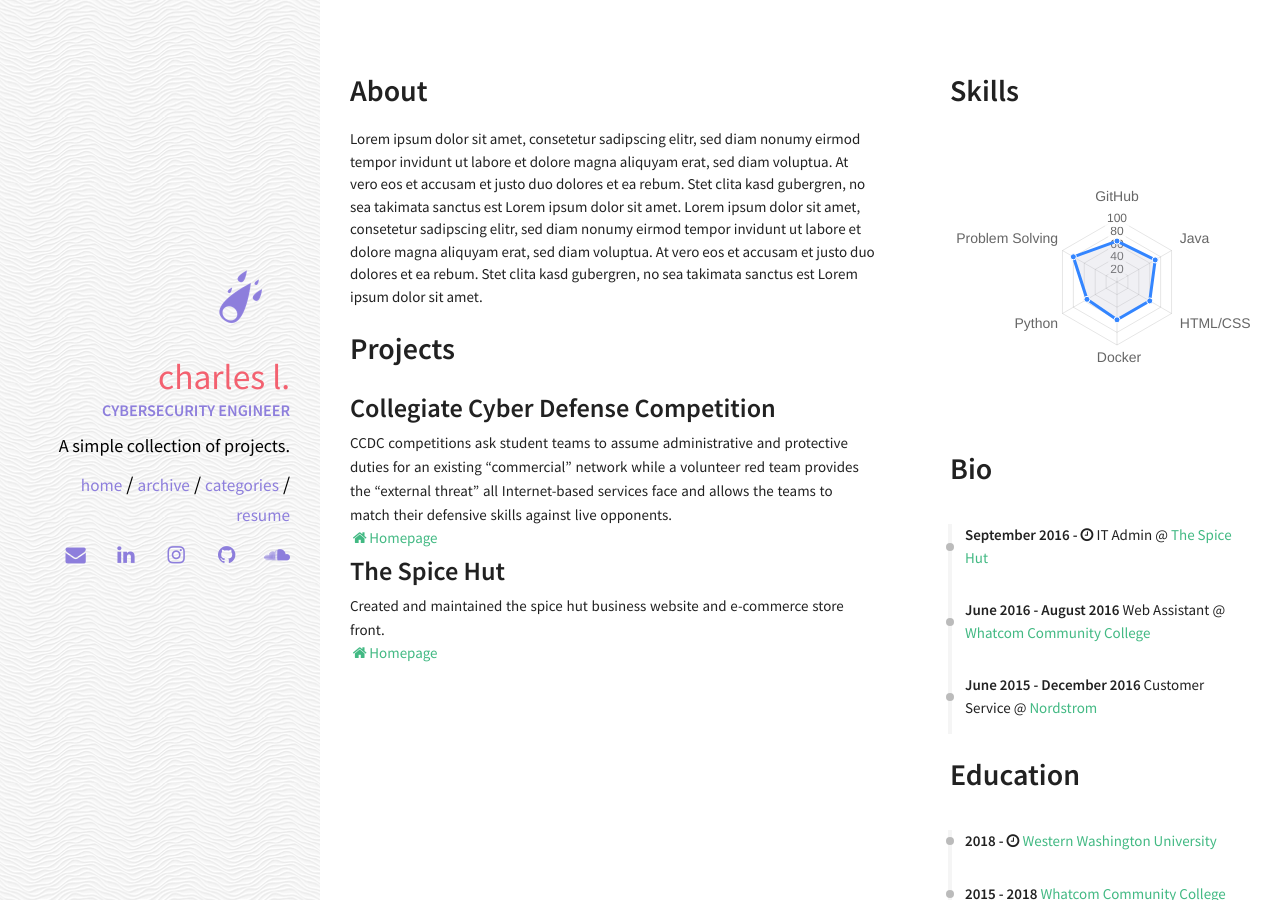
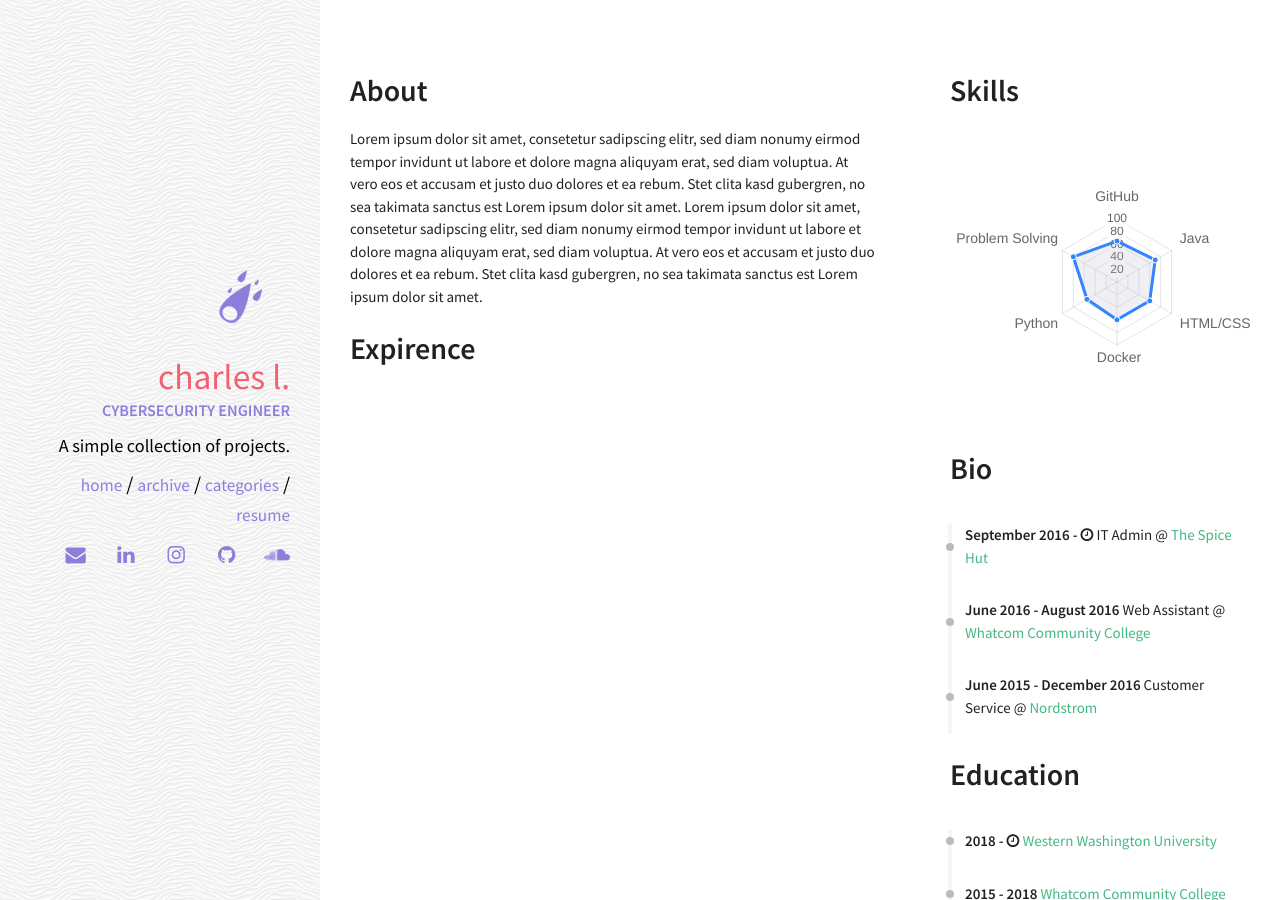
Before and after one commit to clewis10/clewis10OLD.github.io, a Jekyll site: the page built from resume.html, in a window 1280 px wide. Built offline with Jekyll 4.4.1, drawn with Linux system fonts in a browser that asks for light colours; nearby versions of some CDN libraries.

Commit message:
3/21/20 mobile fix

```diff
--- a/_data/index/projects.yml
+++ b/_data/index/expirence.yml
@@ -4,6 +4,6 @@
   website: https://www.nationalccdc.org/
 
 - name: The Spice Hut
-  descr: "Created and maintained the spice hut business website and e-commerce store front."
+  descr: "Maintain all equipment at a tea and spice retail warehouse ranging from POS systems, file servers, printers, routers and web servers. Also in charge of updating and maintain ecommerce such as shopify and amazon stores."
   image: pong.png
   website: https:/thespicehut.com
--- a/_includes/sections/projects.html
+++ b/_includes/sections/projects.html
@@ -1,4 +1,4 @@
-<h1><span data-i18n="skills.my_skills">Projects</span></h1>
+<h1><span data-i18n="skills.my_skills">Expirence</span></h1>
 
 {% for project in site.data.index.projects %}
     <div class="row">
```
